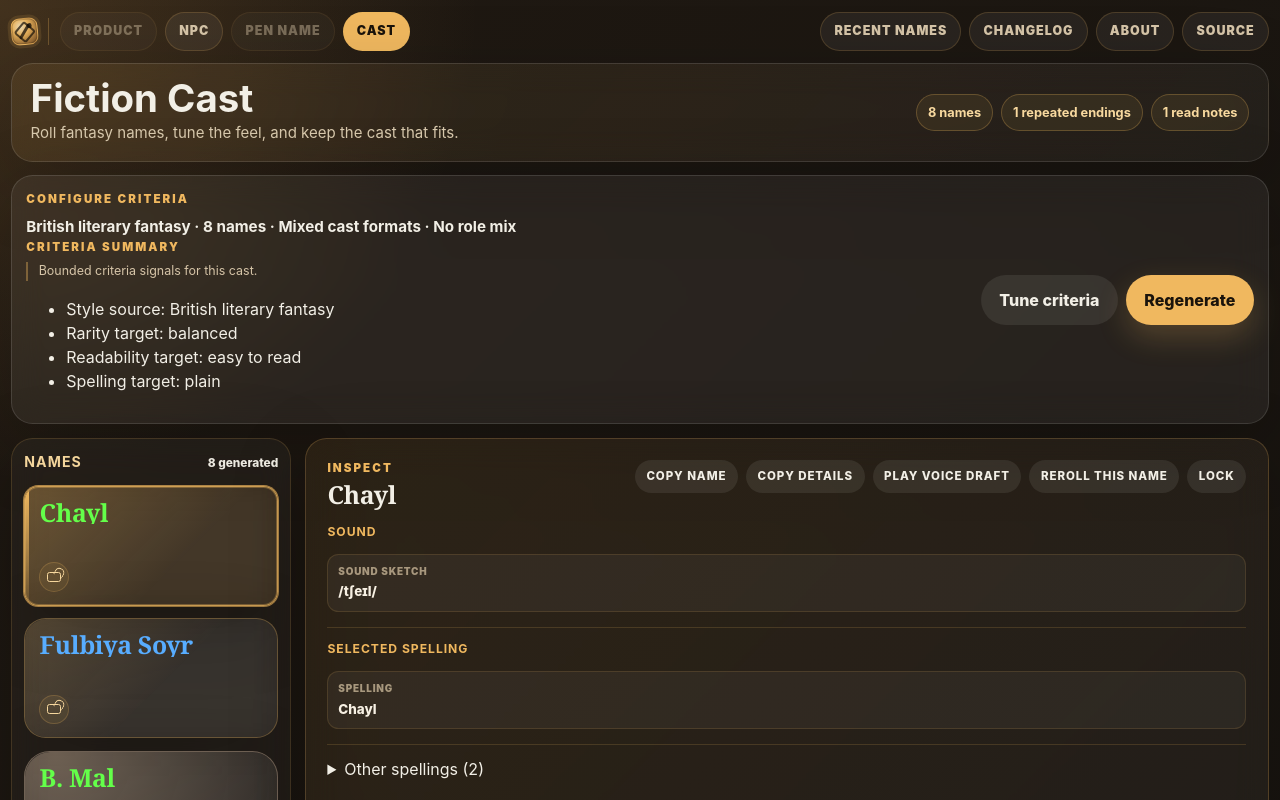
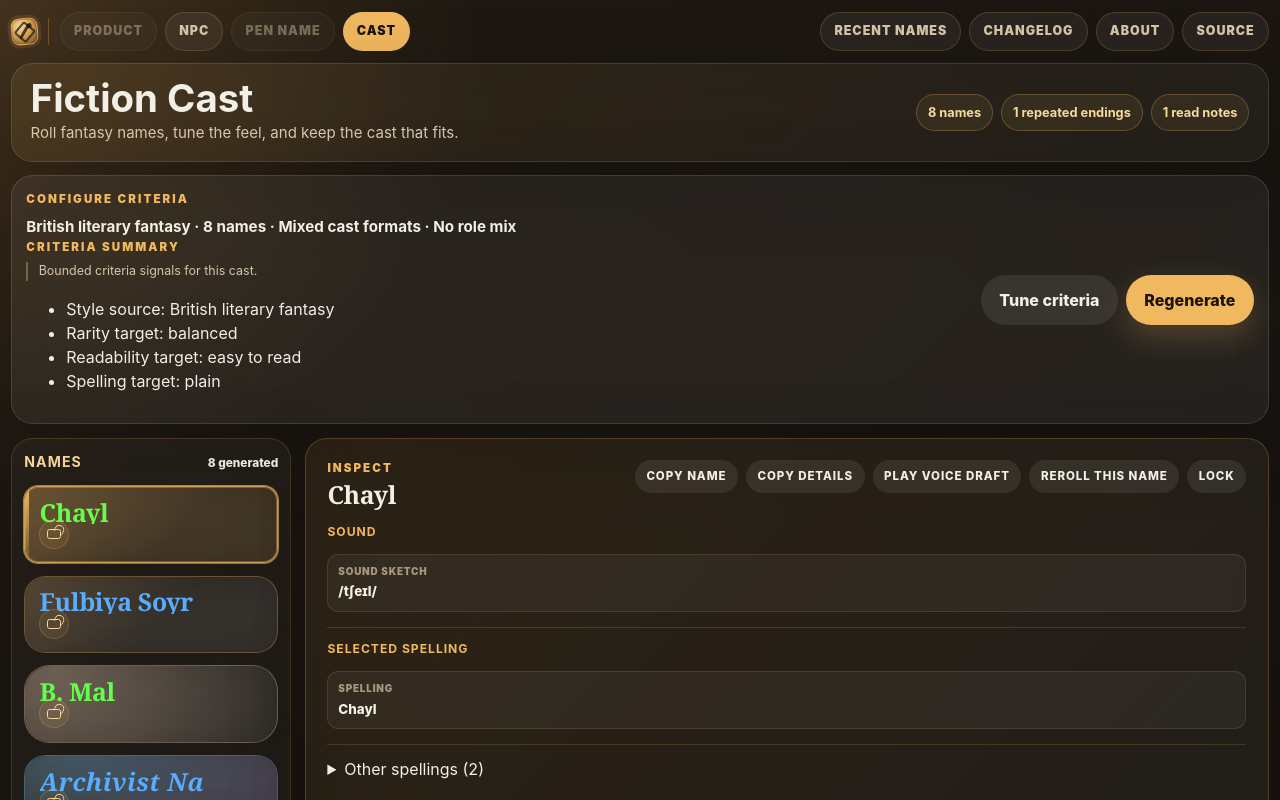
Before and after one commit to jaahay/name-forge, a React (Vite) app: page / in a window 1280 px wide. Shown: the top 800 px of the page. Built offline with nearby package versions, Linux system fonts and the light colour scheme.

Commit message:
fix: make collapsed card surface fully selectable

```diff
--- a/src/card-locks.css
+++ b/src/card-locks.css
@@ -58,18 +58,28 @@
 }
 
 .name-card-actions {
-  position: relative;
-  z-index: 2;
+  position: absolute;
+  left: 0;
+  bottom: 0;
+  z-index: 3;
   display: flex;
   gap: 0.45rem;
   align-items: center;
   justify-content: flex-start;
-  margin: 0 0.88rem 0.82rem;
+  margin: 0;
+  padding: 0 0.88rem 0.82rem;
+  pointer-events: none;
 }
 
 .name-card-actions .lock-toggle {
   flex: 0 0 auto;
   margin: 0;
+  pointer-events: auto;
+}
+
+.name-card-select-control {
+  min-height: 100%;
+  padding-bottom: 3.35rem;
 }
 
 .name-card-lock-control {
```
